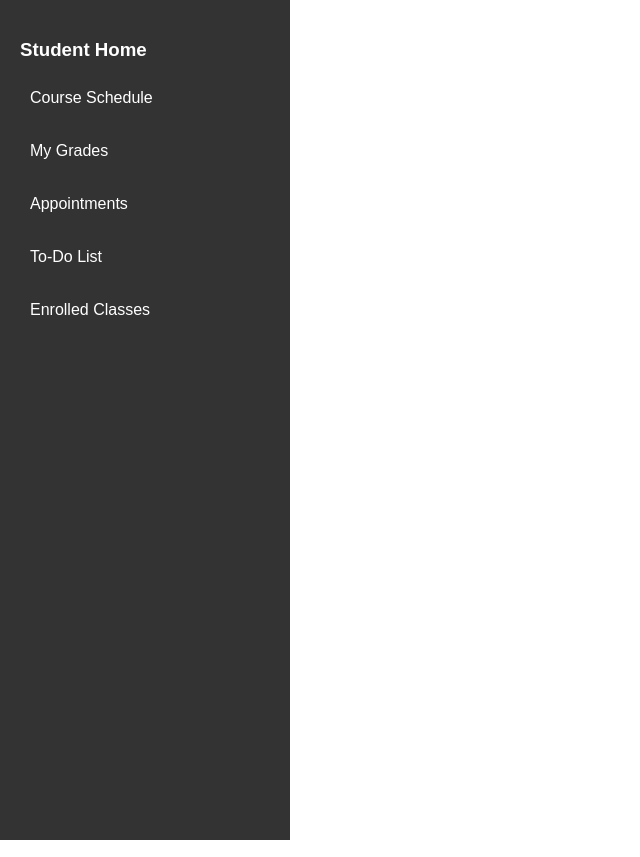
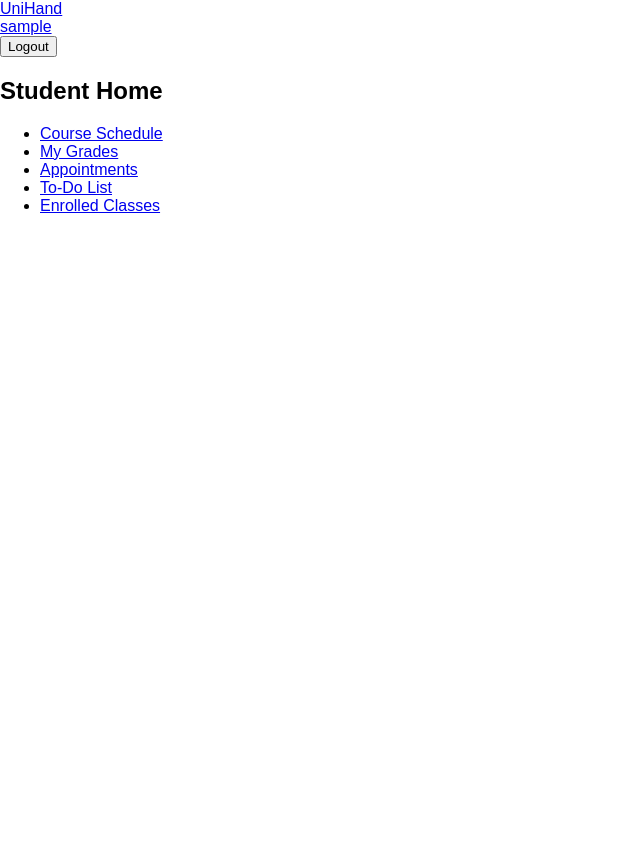
Before and after one commit to namolert/unihand, a Django app: page / in a window 1280 px wide. Shown: the whole page, without its empty margins (0-640 px from the left). After the commit the page ends 213 px from the top, so only its background shows below. Run offline with Django 5.2, Linux system fonts and the light colour scheme; the visitor is signed in with stand-in values (Sample User, id 1); data that the repository does not hold is empty.

Commit message:
Update style

```diff
--- a/main/static/main/css/main.css
+++ b/main/static/main/css/main.css
@@ -5,14 +5,12 @@ html, body {
     font-family: Arial, sans-serif;
 }
 
-/* Container for sidebar and content */
-.container {
+/* .container {
     display: flex;
-    min-height: 100vh; /* Ensure full height */
-}
+    min-height: 100vh;
+} */
 
-/* Sidebar styling */
-.sidebar {
+/* .sidebar {
     width: 250px;
     background-color: #333;
     color: white;
@@ -24,7 +22,6 @@ html, body {
     overflow-y: auto;
 }
 
-/* Sidebar menu */
 .sidebar ul {
     list-style: none;
     padding: 0;
@@ -46,9 +43,8 @@ html, body {
     background-color: #555;
 }
 
-/* Content area */
 .content {
     flex-grow: 1;
     margin-left: 250px;
     padding: 20px;
-}
+} */
--- a/main/templates/main/components/base.html
+++ b/main/templates/main/components/base.html
@@ -15,7 +15,7 @@
   {% include 'main/components/site_header.html' %}
   <div class="container">
     {% if request.user.is_authenticated and request.user.role == "Student" %}
-    <aside class="sidebar">
+    <!-- <aside class="sidebar"> -->
         <section class="home-landing">
             <h1 class="home-landing-text">Student Home</h1>
         </section>
@@ -26,11 +26,11 @@
             <li><a href="{% url 'todos' %}">To-Do List</a></li>
             <li><a href="{% url 'enrolled_classes' %}">Enrolled Classes</a></li>
         </ul>
-    </aside>
+    <!-- </aside> -->
     {% endif %}
 
     {% if request.user.is_authenticated and request.user.role == "Professor" %}
-    <aside class="sidebar">
+    <!-- <aside class="sidebar"> -->
         <section class="home-landing">
             <h1 class="home-landing-text">Professor Home</h1>
         </section>
@@ -40,7 +40,7 @@
             <li><a href="{% url 'appointments' %}">Appointments</a></li>
             <li><a href="{% url 'enrolled_students' %}">Enrolled Students</a></li>
         </ul>
-    </aside>
+    <!-- </aside> -->
     {% endif %}
     <main class="content">
       {% block content %}{% endblock %}
```
